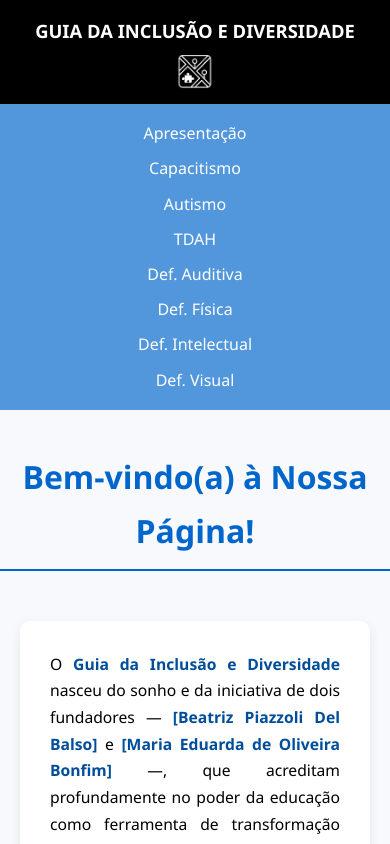
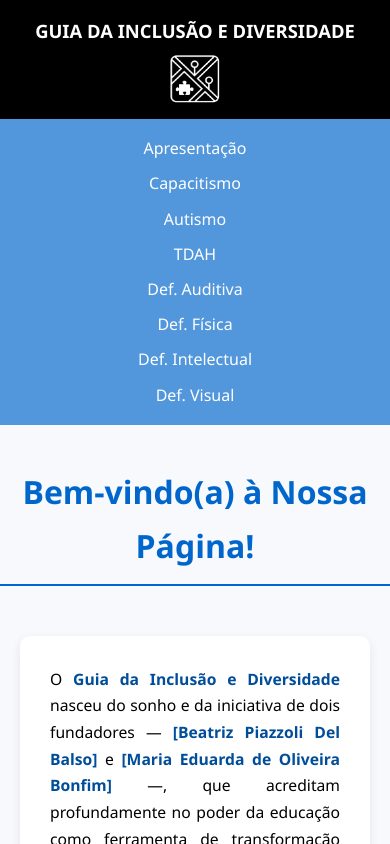
Before and after one commit to JuPiazzoli/PROJETO-ESCOLAR-BIA, a React (Vite) app: page / in a window 390 px wide. Shown: the top 844 px of the page. Built offline with nearby package versions, Linux system fonts and the light colour scheme.

Commit message:
Logo - CSS

```diff
--- a/src/Components/Header.css
+++ b/src/Components/Header.css
@@ -30,8 +30,8 @@
   }
 
   .logo {
-    width: 40px;
-    height: 35px;
+    width: 60px;
+    height: 50px;
   }
 
   .titulo {
```
